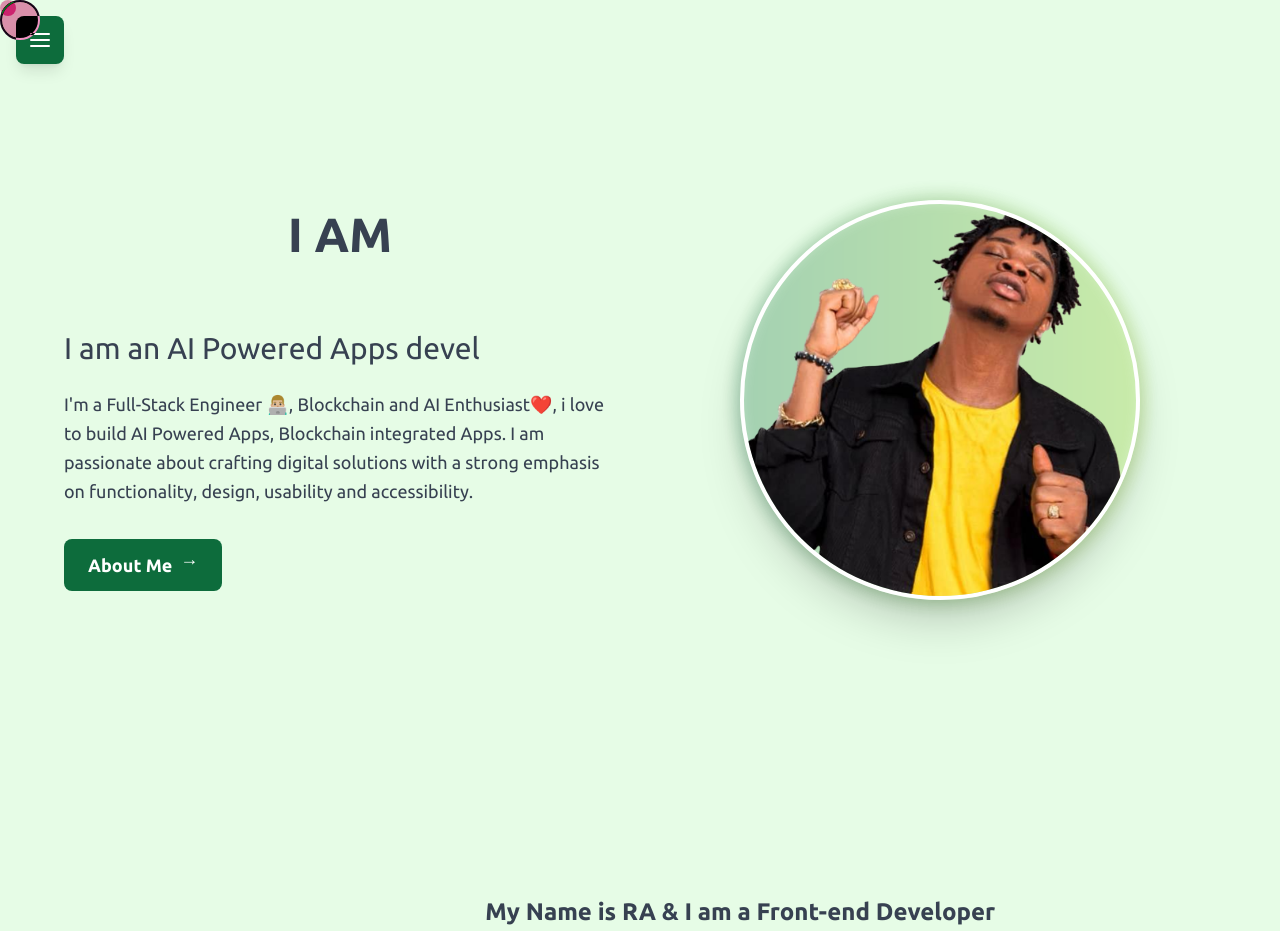
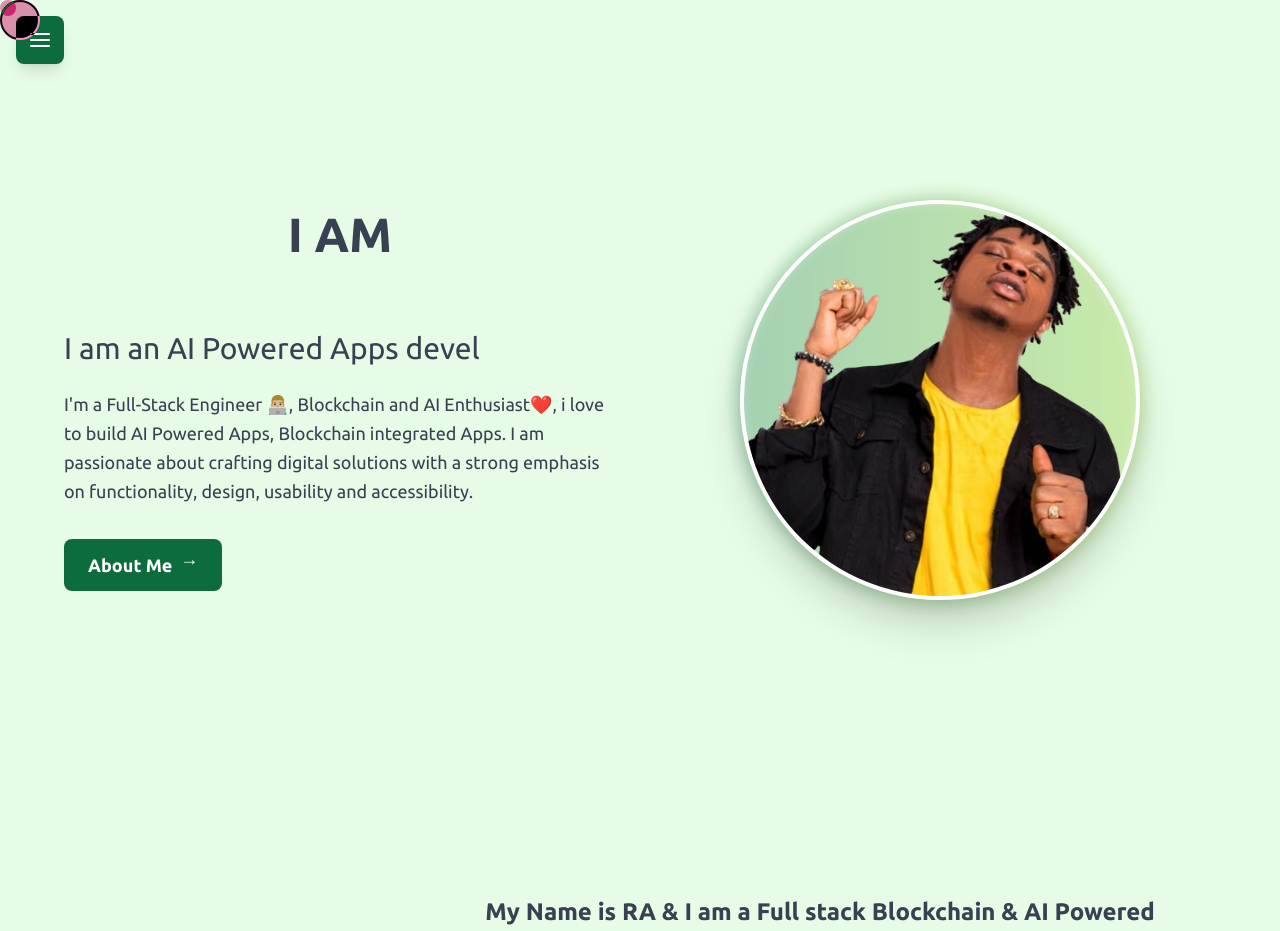
Before and after one commit to Oreolion/myPortfolioWithReact, a React (Vite) app: page / in a window 1280 px wide. Shown: the top 931 px of the page. Built offline with nearby package versions, Linux system fonts and the light colour scheme; some icons are missing.

Commit message:
minor fix;

```diff
--- a/src/components/About.jsx
+++ b/src/components/About.jsx
@@ -75,7 +75,7 @@ const About = () => {
           </div>
           <div className="row2 md:w-1/2 lg:w-2/3 md:pl-8">
             <h2 className="text-2xl font-bold mb-6 text-center md:text-left">
-              My Name is RA & I am a Front-end Developer
+              My Name is RA & I am a Full stack Blockchain & AI Powered Apps Developer
             </h2>
 
             <div className="inner-row-container bg-white rounded-xl p-6 shadow-lg">
@@ -140,7 +140,6 @@ const About = () => {
 
           <div className="about-skills">
             <div className="logos__container bg-white p-4 rounded flex flex-wrap justify-center gap-6 md:gap-8 lg:gap-10">
-              {/* All your SVG icons and img tags go here */}
               <svg
                 xmlns="http://www.w3.org/2000/svg"
                 x="0px"
```
